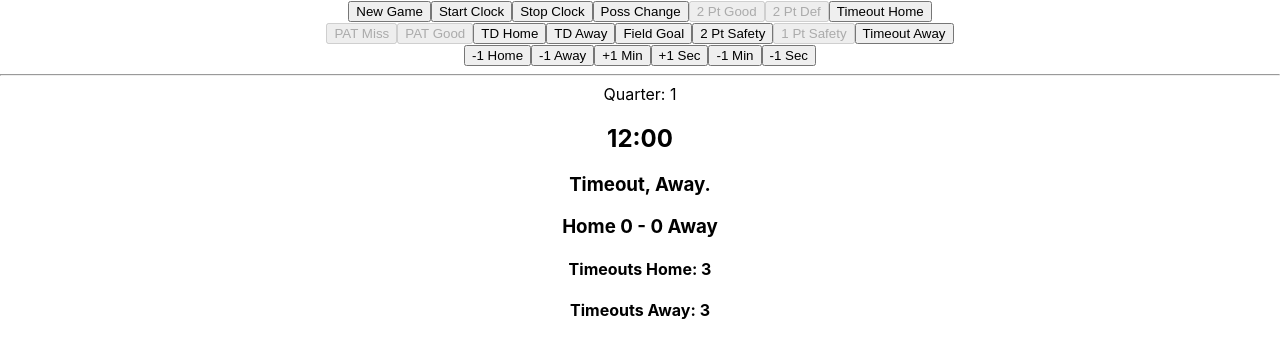
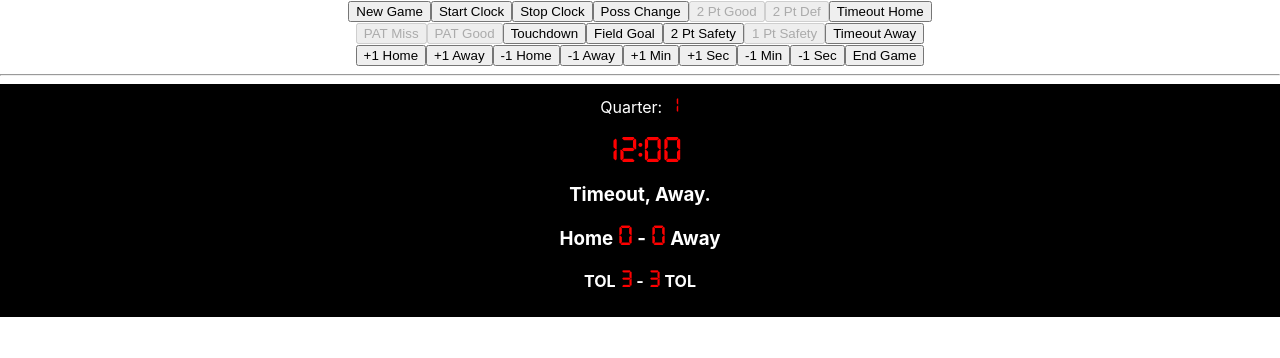
Before and after one commit to codewriter3000/football-scoreboard, a React (Create React App) app: page / in a window 1280 px wide. Shown: the top 358 px of the page. Built offline with nearby package versions, Linux system fonts and the light colour scheme.

Commit message:
changed UI and fixed some bugs

```diff
--- a/src/App.css
+++ b/src/App.css
@@ -1,3 +1,20 @@
+@font-face {
+  font-family: '7 Segment Display';
+  src: url('../public/fonts/DSEG7ClassicMini-Regular.ttf');
+}
+
+.scoreboard {
+  background-color: black;
+  color: white;
+  padding-bottom: 5px;
+  padding-top: 13px;
+}
+
+.seg {
+  font-family: '7 Segment Display';
+  color: red;
+}
+
 .App {
   text-align: center;
 }
--- a/src/App.js
+++ b/src/App.js
@@ -2,10 +2,11 @@ import React, { useState, useEffect } from 'react';
 import './App.css';
 
 function App() {
+  const quarterLength = 720; // 900 = 15 minute quarters, 720 = 12 minute quarters, 600 = 10 minute quarters
   const [ptsHome, setPtsHome] = useState(0);
   const [ptsAway, setPtsAway] = useState(0);
   const [quarter, setQuarter] = useState(1);
-  const [time, setTime] = useState(720); // 900 = 15 minute quarters, 720 = 12 minute quarters, 600 = 10 minute quarters,
+  const [time, setTime] = useState(quarterLength);
   const [isTicking, setIsTicking] = useState(false);
   const [possession, setPossession] = useState("Home");
   const [isPAT, setIsPAT] = useState(false);
@@ -53,31 +54,40 @@ function App() {
   }, [time, quarter]);
 
   useEffect(() => {
-    if(quarter === 2){
+    if(time !== 0){
+      return;
+    }
+    if(quarter === 1){
       setGameMsg("We are in the 2nd quarter.")
     }
-    if(quarter === 3){
+    if(quarter === 2){
       setGameMsg("We are in halftime.");
       setTimeoutsHome(3);
       setTimeoutsAway(3);
     }
-    if(quarter === 4){
+    if(quarter === 3){
       setGameMsg("We are in the 4th quarter.");
     }
-    if(quarter === 5){
+    if(quarter >= 4){
       if(ptsHome !== ptsAway){
         setGameOver(true);
       } else {
         setGameMsg("We are in overtime");
       }
     }
-  }, [quarter])
+  }, [quarter, ptsAway, ptsHome, time]);
 
   useEffect(() => {
     if(gameOver === true){
-      setGameMsg("Game Over");
+      if(ptsAway > ptsHome){
+        setGameMsg("Away wins");
+      } else if(ptsHome > ptsAway){
+        setGameMsg("Home wins");
+      } else {
+        setGameMsg("Tie");
       }
-  }, [gameOver]);
+    }
+  }, [gameOver, ptsAway, ptsHome]);
 
   useEffect(() => {
     let interval = null;
@@ -94,7 +104,7 @@ function App() {
   }, [isTicking]);
 
   const resetClock = () => {
-    setTime(720); // make sure this matches line 8
+    setTime(quarterLength);
   };
 
   const timeToTimestamp = (time) => {
@@ -113,27 +123,28 @@ function App() {
   }
 
   const newGame = () => {
-    setGameMsg("It's a beautiful night with clear skies.")
+    setGameOver(false);
     setQuarter(1);
     setIsTicking(false);
-    setTime(900);
+    setTime(quarterLength);
     setIsPAT(false);
     setPtsHome(0);
     setPtsAway(0);
     setTimeoutsHome(3);
     setTimeoutsAway(3);
+    setGameMsg("It's a beautiful night with clear skies.")
   }
 
-  const touchdownHome = () => {
+  const touchdown = () => {
+    if(possession === "Home"){
       setPtsHome(ptsHome+6);
       setIsTicking(false);
       setIsPAT(true);
-  }
-
-  const touchdownAway = () => {
+    } else {
       setPtsAway(ptsAway+6);
       setIsTicking(false);
       setIsPAT(true);
+    }
   }
 
   const handleFieldGoal = () => {
@@ -198,13 +209,19 @@ function App() {
   }
 
   const handle2PtDefense = () => {
+    let alertMsg = window.confirm("This is an incredibly rare calling. Are you sure that the end of this play resulted in a defensive 2 point conversion?");
+    if(!alertMsg){
+      return;
+    }
+
     if(possession === "Home"){
       setPtsAway(ptsAway+2);
+      setGameMsg("This is a rare calling. On the play after the touchdown, the defense gained possession of the ball and scored in the endzone, resulting in a defensive 2 point conversion.");
     } else {
       setPtsHome(ptsHome+2);
+      setGameMsg("This is a rare calling. On the play after the touchdown, the defense gained possession of the ball and scored in the endzone, resulting in a defensive 2 point conversion.");
     }
     setIsPAT(false);
-    setGameMsg("The play after the touchdown resulted in a defensive recovery that reached the defense's endzone. The 2 points will go to the defense.");
   }
 
   const possessionChange = () => {
@@ -225,38 +242,58 @@ function App() {
     setIsTicking(false);
   }
 
+  const handleEndGame = () => {
+    setGameOver(true);
+  }
+
+  const handleKeyDown = key => {
+    switch(key){
+      case 'q': newGame(); break;
+      case 'w': startClock(); break;
+      case 'e': stopClock(); break;
+      case 'r': possessionChange(); break;
+      case 't': handle2PtConversion(); break;
+      case 'y': handle2PtDefense(); break;
+      case 'u': handleTimeoutHome(); break;
+      default: break;
+    }
+  }
+
   return (
-    <div className="App">
+    <div className="App" onKeyDown={handleKeyDown}>
       <button onClick={newGame}>New Game</button>
-      <button onClick={startClock} disabled={isPAT}>Start Clock</button>
-      <button onClick={stopClock} disabled={isPAT}>Stop Clock</button>
-      <button onClick={possessionChange} disabled={isPAT}>Poss Change</button>
-      <button onClick={handle2PtConversion} disabled={!isPAT}>2 Pt Good</button>
-      <button onClick={handle2PtDefense} disabled={!isPAT}>2 Pt Def</button>
-      <button onClick={handleTimeoutHome} disabled={noMoreTimeoutsHome}>Timeout Home</button>
+      <button onClick={startClock} disabled={isPAT || gameOver}>Start Clock</button>
+      <button onClick={stopClock} disabled={isPAT || gameOver}>Stop Clock</button>
+      <button onClick={possessionChange} disabled={isPAT || gameOver}>Poss Change</button>
+      <button onClick={handle2PtConversion} disabled={!isPAT || gameOver}>2 Pt Good</button>
+      <button onClick={handle2PtDefense} disabled={!isPAT || gameOver}>2 Pt Def</button>
+      <button onClick={handleTimeoutHome} disabled={noMoreTimeoutsHome || gameOver}>Timeout Home</button>
       <br />
-      <button onClick={handlePATMissed} disabled={!isPAT}>PAT Miss</button>
-      <button onClick={handlePATGood} disabled={!isPAT}>PAT Good</button>
-      <button onClick={touchdownHome} disabled={isPAT}>TD Home</button>
-      <button onClick={touchdownAway} disabled={isPAT}>TD Away</button>
-      <button onClick={handleFieldGoal} disabled={isPAT}>Field Goal</button>
-      <button onClick={handle2PtSafety} disabled={isPAT}>2 Pt Safety</button>
-      <button onClick={handle1PtSafety} disabled={!isPAT}>1 Pt Safety</button>
-      <button onClick={handleTimeoutAway} disabled={noMoreTimeoutsAway}>Timeout Away</button>
+      <button onClick={handlePATMissed} disabled={!isPAT || gameOver}>PAT Miss</button>
+      <button onClick={handlePATGood} disabled={!isPAT || gameOver}>PAT Good</button>
+      <button onClick={touchdown} disabled={isPAT || gameOver}>Touchdown</button>
+      <button onClick={handleFieldGoal} disabled={isPAT || gameOver}>Field Goal</button>
+      <button onClick={handle2PtSafety} disabled={isPAT || gameOver}>2 Pt Safety</button>
+      <button onClick={handle1PtSafety} disabled={!isPAT || gameOver}>1 Pt Safety</button>
+      <button onClick={handleTimeoutAway} disabled={noMoreTimeoutsAway || gameOver}>Timeout Away</button>
       <br />
+      <button onClick={() => setPtsHome(ptsHome+1)}>+1 Home</button>
+      <button onClick={() => setPtsAway(ptsAway+1)}>+1 Away</button>
       <button onClick={() => setPtsHome(ptsHome-1)}>-1 Home</button>
       <button onClick={() => setPtsAway(ptsAway-1)}>-1 Away</button>
       <button onClick={() => setTime(time + 60)}>+1 Min</button>
       <button onClick={() => setTime(time + 1)}>+1 Sec</button>
       <button onClick={() => setTime(time - 60)}>-1 Min</button>
       <button onClick={() => setTime(time - 1)}>-1 Sec</button>
+      <button onClick={handleEndGame} disabled={gameOver}>End Game</button>
       <hr />
-      Quarter: {quarter}
-      <h2>{timeToTimestamp(time)}</h2>
+      <div className="scoreboard">
+        Quarter: <span className='seg'>{quarter}</span>
+        <h2 className='seg'>{timeToTimestamp(time)}</h2>
         <h3>{gameMsg}</h3>
-      <h3>Home {ptsHome} - {ptsAway} Away</h3>
-      <h4>Timeouts Home: {timeoutsHome}</h4>
-      <h4>Timeouts Away: {timeoutsAway}</h4>
+        <h3>Home <span className='seg'>{ptsHome}</span> - <span className='seg'>{ptsAway}</span> Away</h3>
+        <h4>TOL <span className='seg'>{timeoutsHome}</span> - <span className='seg'>{timeoutsAway}</span> TOL</h4>
+      </div>
     </div>
   );
 }
```
Also changed, not shown: public/fonts/DSEG7ClassicMini-Regular.ttf (added), public/svgs/football.svg (added). Lines whose indentation alone changed are shown as unchanged.
